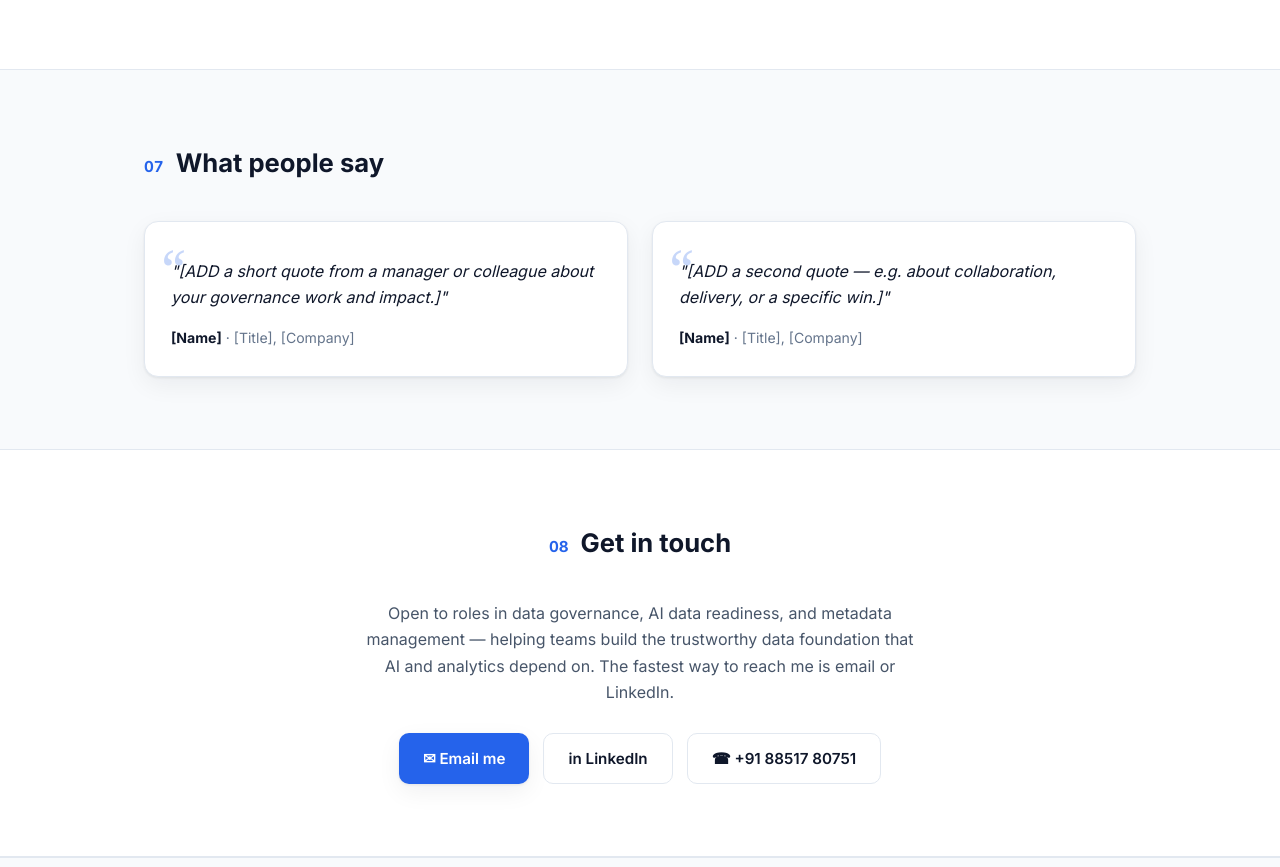
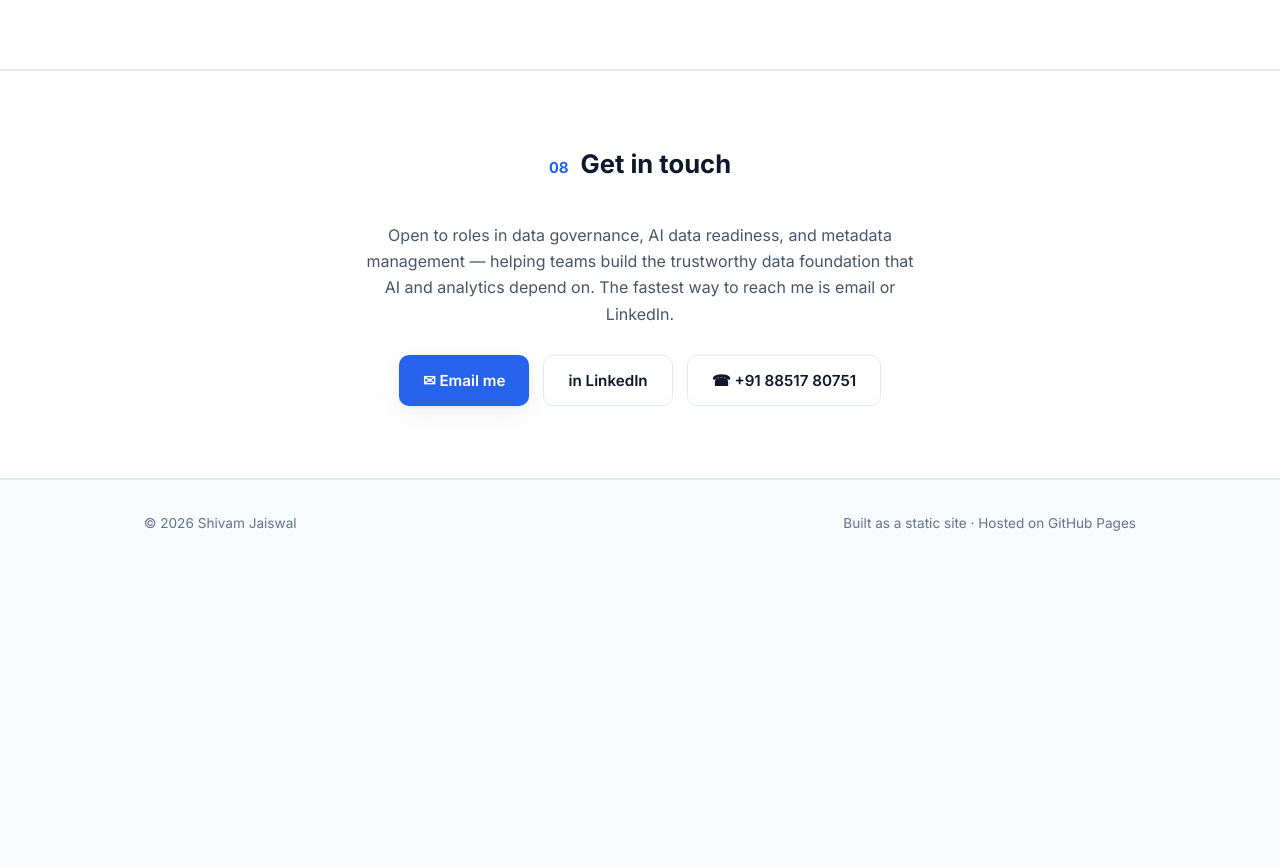
Before and after one commit to ShivamJaiswal334/Shivam-Jaiswal, a plain HTML site: page index.html in a window 1280 px wide. Shown: the part 6381-7248 px from the top of the page. After the commit the page ends 6948 px from the top, so only its background shows below. Drawn offline with Linux system fonts and the light colour scheme.

Commit message:
Remove testimonials section

```diff
--- a/index.html
+++ b/index.html
@@ -403,29 +403,6 @@
       </div>
     </section>
 
-    <!-- Testimonials -->
-    <section class="section" id="testimonials">
-      <div class="container">
-        <h2 class="section__title"><span class="section__num">07</span> What people say</h2>
-        <!--
-          Social proof. Add a line from a manager, colleague, or stakeholder — even one short
-          quote with a real name and title carries weight. Copy a <blockquote> block for more.
-          If you don't have one yet, you can hide this whole <section> by wrapping it in
-          comment markers until you collect a quote.
-        -->
-        <div class="quotes">
-          <blockquote class="quote">
-            <p>"[ADD a short quote from a manager or colleague about your governance work and impact.]"</p>
-            <footer><strong>[Name]</strong> · [Title], [Company]</footer>
-          </blockquote>
-          <blockquote class="quote">
-            <p>"[ADD a second quote — e.g. about collaboration, delivery, or a specific win.]"</p>
-            <footer><strong>[Name]</strong> · [Title], [Company]</footer>
-          </blockquote>
-        </div>
-      </div>
-    </section>
-
     <!-- Contact -->
     <section class="section section--alt" id="contact">
       <div class="container contact">
--- a/styles.css
+++ b/styles.css
@@ -409,24 +409,9 @@ html[data-theme="dark"] .blob { opacity: 0.28; }
   background: var(--bg); border: 1px solid var(--border); border-radius: 999px; padding: 6px 14px;
 }
 
-/* ---------- Testimonials ---------- */
-.quotes { display: grid; grid-template-columns: repeat(2, 1fr); gap: 24px; }
-.quote {
-  background: var(--surface); border: 1px solid var(--border); border-radius: var(--radius);
-  padding: 26px; box-shadow: var(--shadow); position: relative;
-}
-.quote::before {
-  content: "\201C"; position: absolute; top: 2px; left: 16px;
-  font-size: 3.4rem; color: var(--accent); opacity: 0.25; font-family: Georgia, serif;
-}
-.quote p { color: var(--text); font-size: 1rem; margin: 10px 0 16px; font-style: italic; }
-.quote footer { color: var(--muted); font-size: 0.88rem; }
-.quote footer strong { color: var(--text); }
-
 /* ---------- Responsive for new modules ---------- */
 @media (max-width: 760px) {
   .case { grid-template-columns: 1fr; padding: 24px; }
   .case__media { position: static; }
-  .quotes { grid-template-columns: 1fr; }
   .exploring { flex-direction: column; align-items: flex-start; }
 }
```
